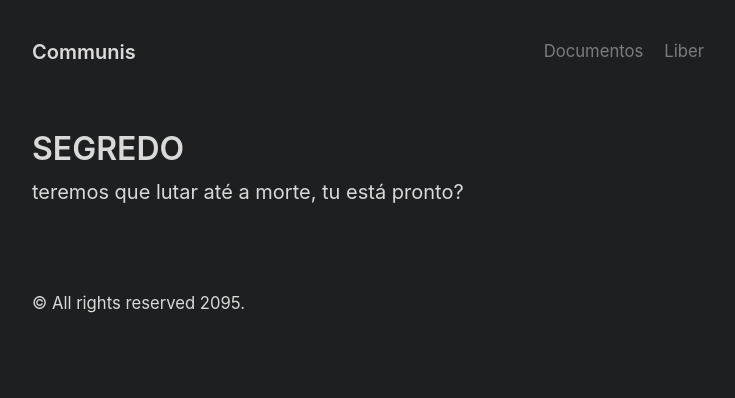
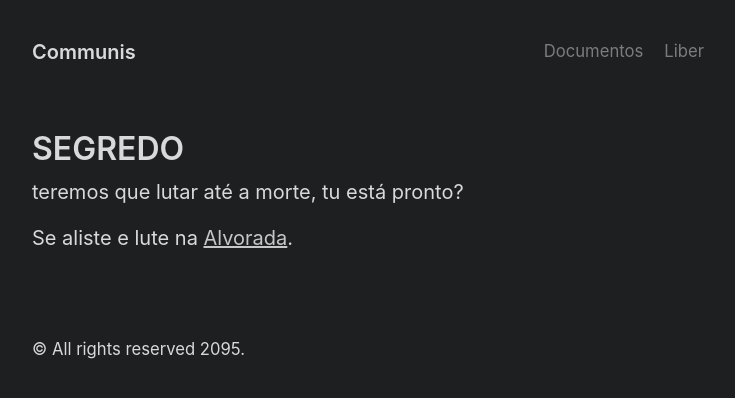
Before and after one commit to Perrud/perrud.github.io, a Jekyll site: the page built from 12345678.markdown, in a window 1280 px wide. Shown: the top 398 px of the page, without its empty margins (272-1007 px from the left). Built offline with Jekyll 4.4.1, drawn with Linux system fonts in a browser that asks for light colours.

Commit message:
Update 12345678.markdown

```diff
--- a/12345678.markdown
+++ b/12345678.markdown
@@ -5,3 +5,4 @@ categories: jekyll update
 ---
 
 teremos que lutar até a morte, tu está pronto?
+<p>Se aliste e lute na <a href="https://perrud.github.io/archive/">Alvorada</a>.</p>
```
